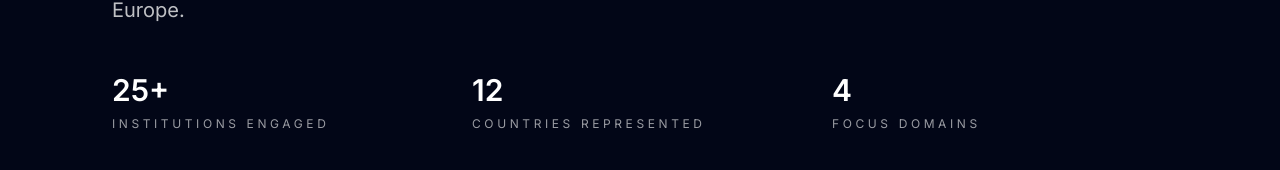
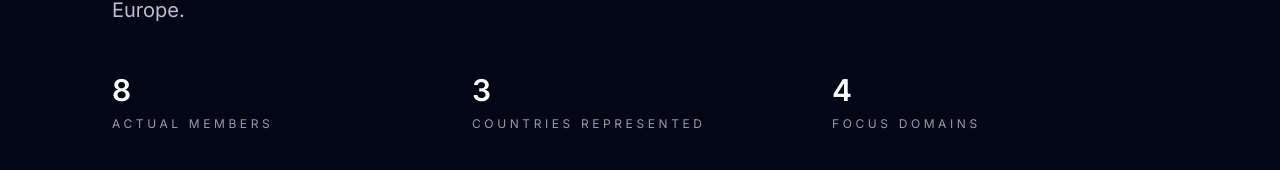
Before and after one commit to cremarco/DigInMind, a React (Vite) app: page / in a window 1280 px wide. Shown: the part 556-726 px from the top of the page. Built offline with nearby package versions, Linux system fonts and the light colour scheme.

Commit message:
Integrate members data into App component to dynamically display actual members and countries represented. Update statistics calculation to reflect real-time data from the new JSON file.

```diff
--- a/src/App.jsx
+++ b/src/App.jsx
@@ -1,6 +1,7 @@
 import { useEffect, useMemo, useState } from 'react'
 import { ArrowRight, Brain, Users, Globe, Lightbulb, AlertTriangle, Target, Network, Microscope, Heart, Mail, MapPin, AlertCircle } from 'lucide-react'
 import costLogo from '/images/logo-white.svg'
+import membersData from './data/members.json'
 
 // Utility function for smooth scrolling
 function smoothScrollTo(id, offset = 80) {
@@ -244,13 +245,19 @@ function App() {
     }
   `
 
+  const membersCount = useMemo(() => membersData.length, [])
+  const countriesCount = useMemo(
+    () => new Set(membersData.map((member) => member.country)).size,
+    [],
+  )
+
   const stats = useMemo(
     () => [
-      { value: 25, suffix: '+', label: 'Institutions engaged' },
-      { value: 12, suffix: '', label: 'Countries represented' },
+      { value: membersCount, suffix: '', label: 'Actual members' },
+      { value: countriesCount, suffix: '', label: 'Countries represented' },
       { value: 4, suffix: '', label: 'Focus domains' },
     ],
-    [],
+    [membersCount, countriesCount],
   )
 
   // Shared layout utilities keep section spacing and copy styling consistent
--- /dev/null
+++ b/src/data/members.json
@@ -0,0 +1,34 @@
+[
+  {
+    "name": "Dr Marco Cremaschi",
+    "country": "Italy"
+  },
+  {
+    "name": "Antonio Preti",
+    "country": "Italy"
+  },
+  {
+    "name": "Dr Gabriella Casalino",
+    "country": "Italy"
+  },
+  {
+    "name": "Francesco Bevione",
+    "country": "Italy"
+  },
+  {
+    "name": "Anna Panzeri",
+    "country": "Italy"
+  },
+  {
+    "name": "Erika Fanti",
+    "country": "Italy"
+  },
+  {
+    "name": "Dr Charlotte Blease",
+    "country": "Sweden"
+  },
+  {
+    "name": "Katarzyna Kaczmarek-Majer",
+    "country": "Poland"
+  }
+]
```
